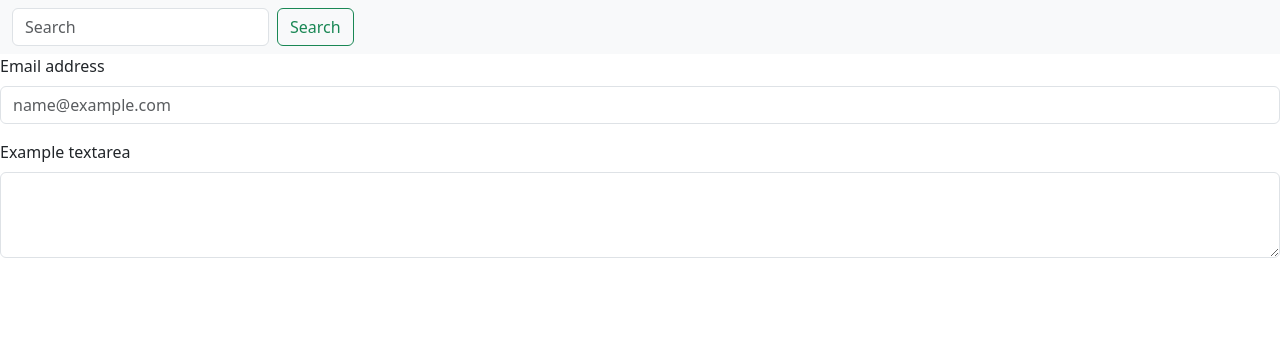
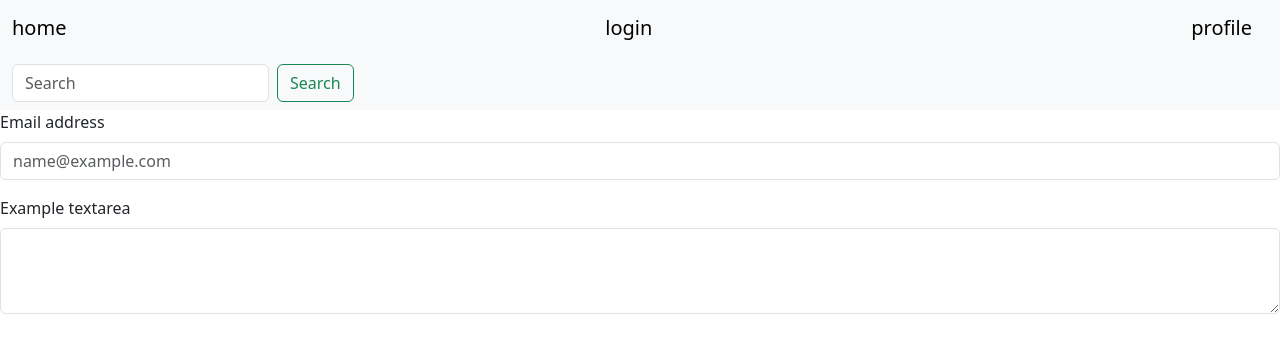
Before and after one commit to Yggdrass/CSS-Frameworks-CA, a plain HTML site: page index.html in a window 1280 px wide. Drawn offline with nearby package versions, Linux system fonts and the light colour scheme.

Commit message:
Added a Navbar

```diff
--- a/index.html
+++ b/index.html
@@ -8,7 +8,15 @@
     <title>CSS Frameworks CA | Home</title>
 </head>
 <body>
-    <header></header>
+    <header>
+        <nav class="navbar bg-light">
+            <div class="container-fluid">
+              <a class="navbar-brand" href="#">home</a>
+              <a class="navbar-brand" href="#">login</a>
+              <a class="navbar-brand" href="#">profile</a>
+            </div>
+          </nav>
+    </header>
     <main>
         <div>
           <nav class="navbar bg-light">
```
